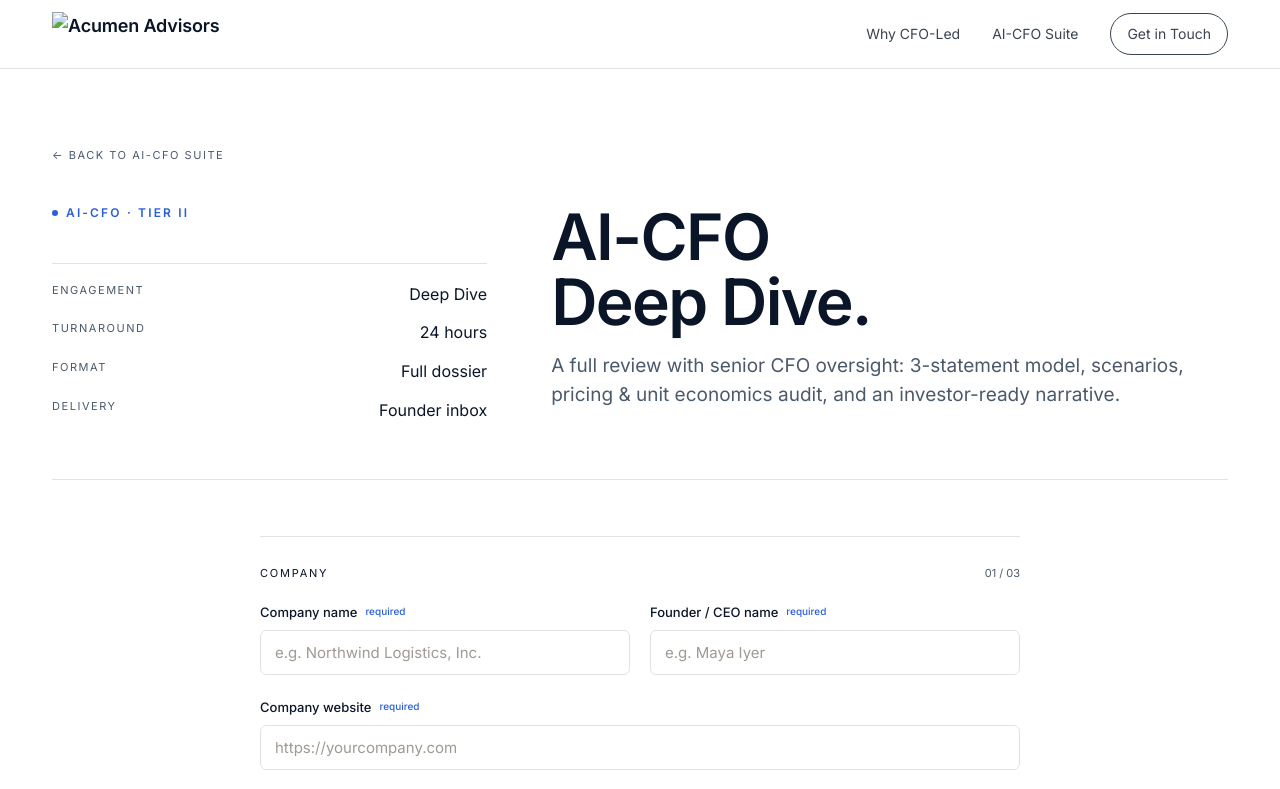
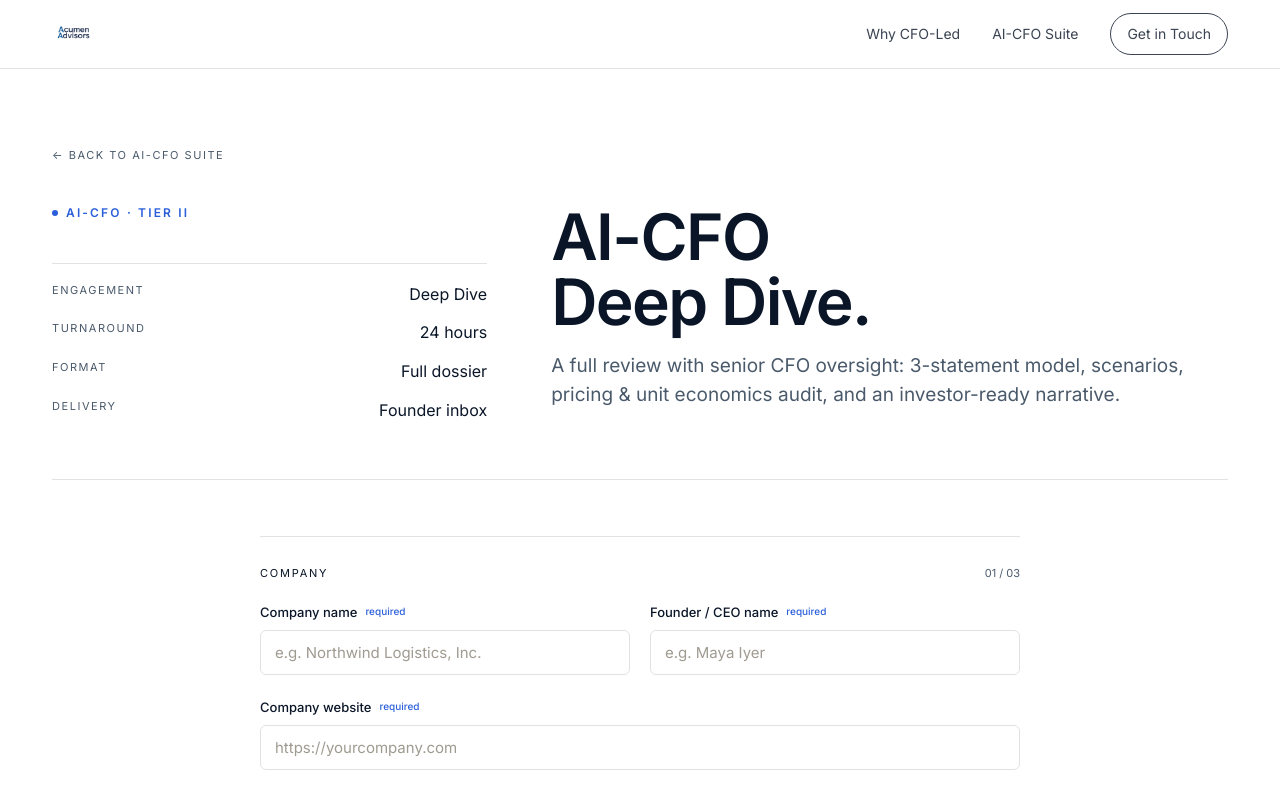
Before and after one commit to sjgvalueadvisory2025-dev/AI-CFO-AcumenAdvisors, a website: page deep-dive.html in a window 1280 px wide. Shown: the top 789 px of the page. Drawn offline with Linux system fonts and the light colour scheme.

Commit message:
Update deep-dive.html

```diff
--- a/deep-dive.html
+++ b/deep-dive.html
@@ -14,7 +14,7 @@
 <nav class="nav">
   <div class="container nav-inner">
     <a href="https://acumenadvisors.vercel.app/" class="brand" aria-label="Acumen Advisors — home">
-      <img class="brand-logo" src="assets/acumen-logo.svg" alt="Acumen Advisors">
+      <img class="brand-logo" src="assets/acumen-logo.png" alt="Acumen Advisors">
     </a>
     <button class="nav-toggle" type="button" aria-label="Toggle menu" aria-expanded="false" aria-controls="primary-nav">
       <span></span><span></span><span></span>
```
